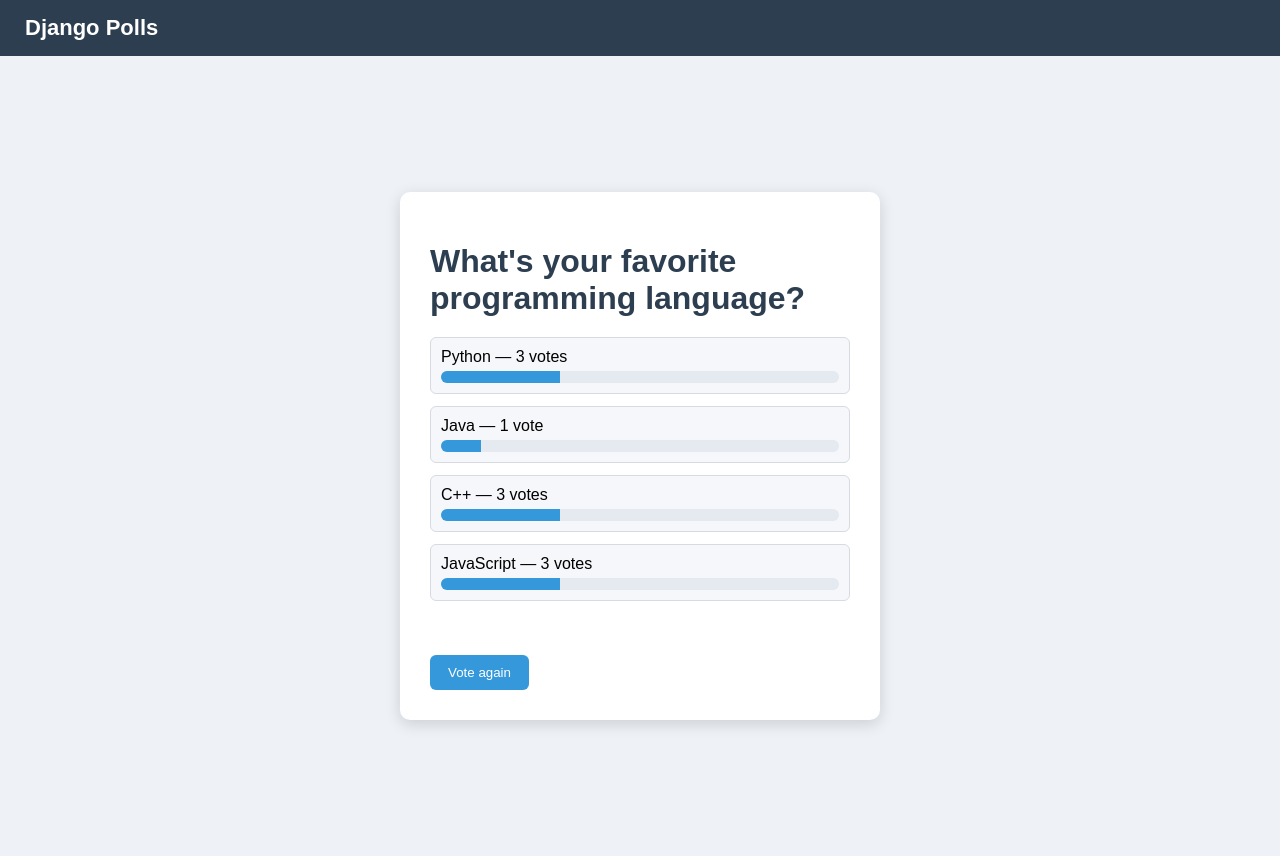
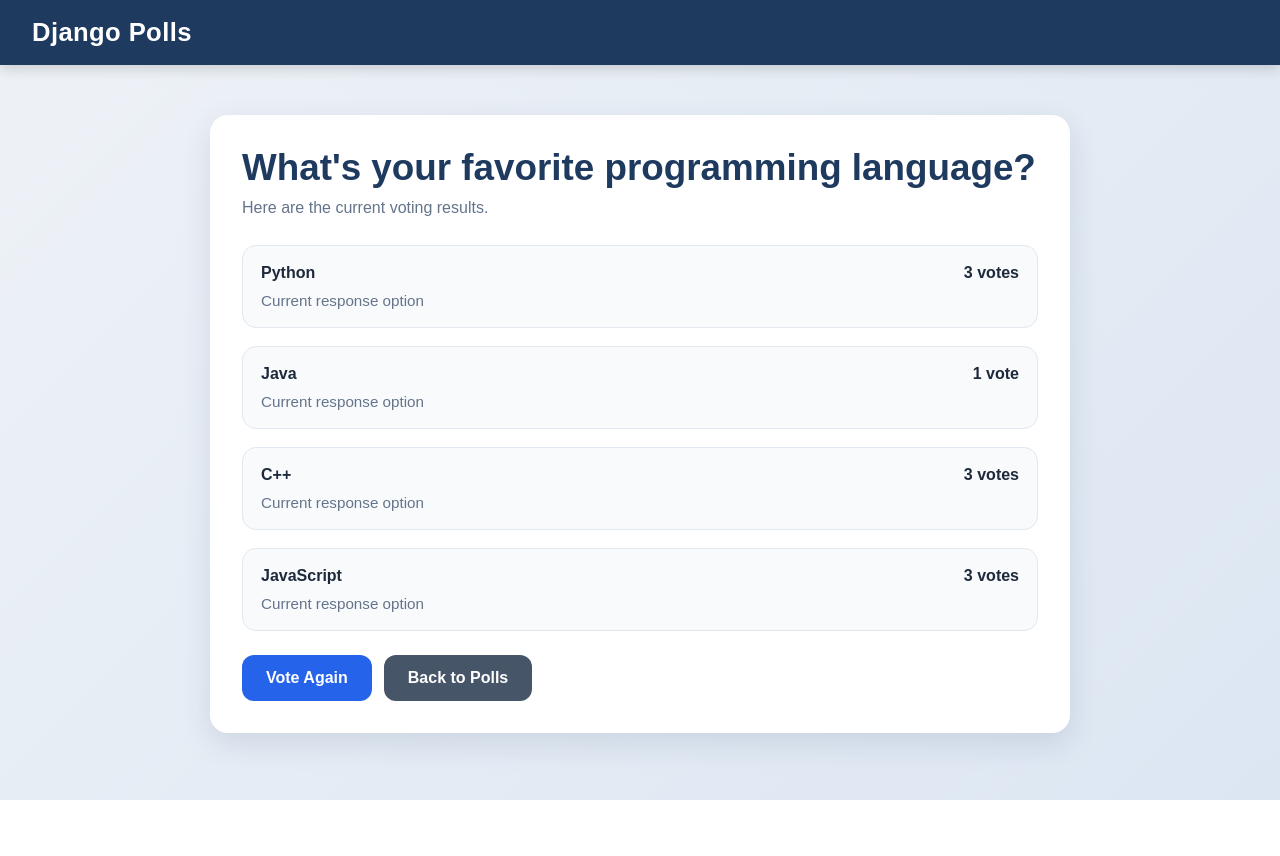
Before and after one commit to lelon761/django-polls, a Django app: page /polls/3/results/ in a window 1280 px wide. After the commit the page ends 800 px from the top, so only its background shows below. Run offline with Django 5.2, Linux system fonts and the light colour scheme; data comes from the database, SQL or seed files in the repository.

Commit message:
Redesign polls templates with modern UI

```diff
--- /dev/null
+++ b/polls/templates/polls/base.html
@@ -0,0 +1,244 @@
+<!DOCTYPE html>
+<html lang="en">
+<head>
+    <meta charset="UTF-8" />
+    <meta name="viewport" content="width=device-width, initial-scale=1" />
+    <title>{% block title %}Django Polls{% endblock %}</title>
+    <style>
+        * {
+            box-sizing: border-box;
+            margin: 0;
+            padding: 0;
+        }
+
+        body {
+            font-family: Arial, Helvetica, sans-serif;
+            background: linear-gradient(135deg, #eef2f7, #dce6f2);
+            color: #1f2937;
+            min-height: 100vh;
+        }
+
+        .navbar {
+            background: #1e3a5f;
+            color: white;
+            padding: 18px 32px;
+            box-shadow: 0 4px 12px rgba(0, 0, 0, 0.15);
+        }
+
+        .navbar .brand {
+            color: white;
+            text-decoration: none;
+            font-size: 1.6rem;
+            font-weight: 700;
+            letter-spacing: 0.4px;
+        }
+
+        .container {
+            max-width: 900px;
+            margin: 50px auto;
+            padding: 0 20px;
+        }
+
+        .card {
+            background: white;
+            border-radius: 18px;
+            padding: 32px;
+            box-shadow: 0 10px 30px rgba(30, 58, 95, 0.12);
+        }
+
+        h1 {
+            font-size: 2.3rem;
+            margin-bottom: 10px;
+            color: #1e3a5f;
+        }
+
+        h2 {
+            font-size: 1.3rem;
+            margin-bottom: 18px;
+            color: #334155;
+        }
+
+        p.subtitle {
+            color: #64748b;
+            margin-bottom: 28px;
+            font-size: 1rem;
+        }
+
+        .poll-list {
+            list-style: none;
+            margin-top: 20px;
+        }
+
+        .poll-list li {
+            margin-bottom: 14px;
+        }
+
+        .poll-link {
+            display: block;
+            text-decoration: none;
+            background: #f8fafc;
+            border: 1px solid #e2e8f0;
+            padding: 18px 20px;
+            border-radius: 14px;
+            color: #1e293b;
+            font-size: 1.1rem;
+            font-weight: 600;
+            transition: all 0.2s ease;
+        }
+
+        .poll-link:hover {
+            background: #e8f1fb;
+            border-color: #93c5fd;
+            transform: translateY(-2px);
+        }
+
+        .form-group {
+            margin-bottom: 16px;
+        }
+
+        .choice-label {
+            display: block;
+            background: #f8fafc;
+            border: 1px solid #dbeafe;
+            border-radius: 12px;
+            padding: 16px;
+            cursor: pointer;
+            transition: 0.2s ease;
+        }
+
+        .choice-label:hover {
+            background: #eff6ff;
+            border-color: #60a5fa;
+        }
+
+        .choice-label input {
+            margin-right: 10px;
+            transform: scale(1.1);
+        }
+
+        .button {
+            display: inline-block;
+            background: #2563eb;
+            color: white;
+            border: none;
+            padding: 14px 24px;
+            border-radius: 12px;
+            font-size: 1rem;
+            font-weight: 700;
+            cursor: pointer;
+            text-decoration: none;
+            transition: 0.2s ease;
+        }
+
+        .button:hover {
+            background: #1d4ed8;
+        }
+
+        .button.secondary {
+            background: #475569;
+        }
+
+        .button.secondary:hover {
+            background: #334155;
+        }
+
+        .actions {
+            margin-top: 24px;
+            display: flex;
+            gap: 12px;
+            flex-wrap: wrap;
+        }
+
+        .error-message {
+            background: #fee2e2;
+            color: #b91c1c;
+            padding: 14px 16px;
+            border-radius: 10px;
+            margin-bottom: 18px;
+            border: 1px solid #fecaca;
+            font-weight: 600;
+        }
+
+        .results-list {
+            list-style: none;
+            margin-top: 24px;
+        }
+
+        .results-list li {
+            margin-bottom: 18px;
+        }
+
+        .result-card {
+            background: #f8fafc;
+            padding: 18px;
+            border-radius: 14px;
+            border: 1px solid #e2e8f0;
+        }
+
+        .result-header {
+            display: flex;
+            justify-content: space-between;
+            gap: 12px;
+            margin-bottom: 10px;
+            font-weight: 700;
+            color: #1e293b;
+        }
+
+        .progress {
+            width: 100%;
+            height: 12px;
+            background: #e2e8f0;
+            border-radius: 999px;
+            overflow: hidden;
+        }
+
+        .progress-bar {
+            height: 100%;
+            background: linear-gradient(90deg, #2563eb, #38bdf8);
+            border-radius: 999px;
+        }
+
+        .muted {
+            color: #64748b;
+            font-size: 0.95rem;
+        }
+
+        .empty-state {
+            text-align: center;
+            padding: 30px 10px;
+        }
+
+        .empty-state p {
+            font-size: 1.1rem;
+            color: #64748b;
+            margin-bottom: 18px;
+        }
+
+        @media (max-width: 640px) {
+            .card {
+                padding: 24px 18px;
+            }
+
+            h1 {
+                font-size: 1.9rem;
+            }
+
+            .result-header {
+                flex-direction: column;
+                gap: 4px;
+            }
+        }
+    </style>
+</head>
+<body>
+    <nav class="navbar">
+        <a href="{% url 'polls:index' %}" class="brand">Django Polls</a>
+    </nav>
+
+    <main class="container">
+        <div class="card">
+            {% block content %}{% endblock %}
+        </div>
+    </main>
+</body>
+</html>
--- a/polls/templates/polls/results.html
+++ b/polls/templates/polls/results.html
@@ -1,35 +1,29 @@
-{% load static %}
-<link rel="stylesheet" href="{% static 'polls/style.css' %}">
+{% extends "polls/base.html" %}
 
-<header>
-    <a href="{% url 'polls:index' %}">Django Polls</a>
-</header>
+{% block title %}Results{% endblock %}
 
-<div class="container">
-<div class="card">
+{% block content %}
+    <h1>{{ question.question_text }}</h1>
+    <p class="subtitle">Here are the current voting results.</p>
 
-<h1>{{ question.question_text }}</h1>
-
-{% with total=question.choice_set.all|length %}
-<ul class="results">
+    <ul class="results-list">
         {% for choice in question.choice_set.all %}
             <li>
-    <div class="result-text">
-        {{ choice.choice_text }} — {{ choice.votes }} vote{{ choice.votes|pluralize }}
+                <div class="result-card">
+                    <div class="result-header">
+                        <span>{{ choice.choice_text }}</span>
+                        <span>{{ choice.votes }} vote{{ choice.votes|pluralize }}</span>
                     </div>
-    <div class="bar-container">
-        <div class="bar" style="width: {{ choice.votes|add:0 }}0%;"></div>
+                    <div class="muted">Current response option</div>
                 </div>
             </li>
+        {% empty %}
+            <li class="muted">No choices available.</li>
         {% endfor %}
     </ul>
-{% endwith %}
 
-<br>
-
-<a href="{% url 'polls:detail' question.id %}">
-<button>Vote again</button>
-</a>
-
+    <div class="actions">
+        <a href="{% url 'polls:detail' question.id %}" class="button">Vote Again</a>
+        <a href="{% url 'polls:index' %}" class="button secondary">Back to Polls</a>
     </div>
-</div>
+{% endblock %}
```
Also changed, not shown: polls/templates/polls/detail.html (+29 -26 lines). Lines whose indentation alone changed are shown as unchanged.
